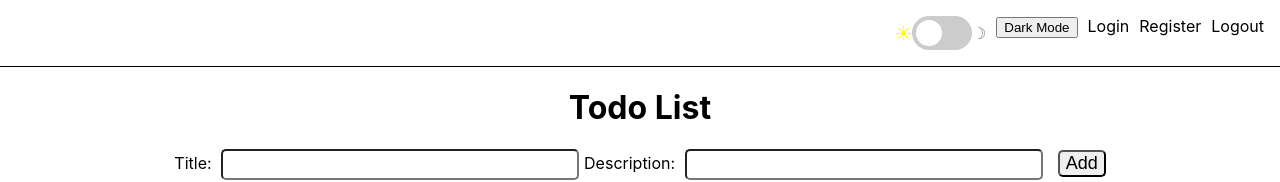
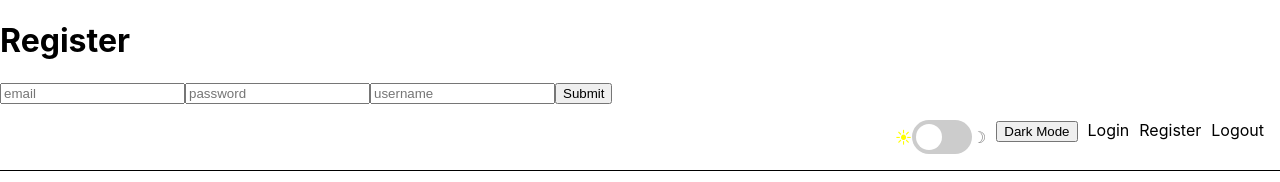
Before and after one commit to impala8012/todolist-fullstack, a React (Create React App) app in the folder client/: page /register in a window 1280 px wide. Shown: the top 182 px of the page. Built offline with nearby package versions, Linux system fonts and the light colour scheme; no server answers; the HTML template or start-up script is replaced by a standard one.

Commit message:
Create Client-side Register page

```diff
--- a/client/package.json
+++ b/client/package.json
@@ -8,6 +8,7 @@
     "@testing-library/user-event": "^12.8.3",
     "react": "^17.0.2",
     "react-dom": "^17.0.2",
+    "react-router-dom": "^5.2.0",
     "react-scripts": "4.0.3",
     "styled-components": "^5.3.0",
     "web-vitals": "^1.1.2"
--- a/client/src/App.js
+++ b/client/src/App.js
@@ -1,5 +1,9 @@
 import React, {Fragment, useState} from 'react'
 import './App.css';
+import {BrowserRouter as Router, Switch, Route, Redirect} from "react-router-dom"
+import Dashboard  from './components/Dashboard';
+import Login from "./components/Login";
+import Register from "./components/Register";
 import InputTodo from './components/InputTodo';
 import ListTodo from './components/ListTodo'
 import Header from "./components/Header";
@@ -9,7 +13,11 @@ import {lightTheme, darkTheme, GlobalStyle} from "./theme"
 
 function App() {
   const [darkMode, setDarkMode] = useState(false);
+  const [isAuthenticate, setIsAuthenticate] = useState(false)
 
+  const setAuth = (boolean) => {
+    setIsAuthenticate(boolean);
+  }
   const themetoggler = () => {
     darkMode ? setDarkMode(false) : setDarkMode(true);
   };
@@ -18,6 +26,43 @@ function App() {
     <Fragment>
       <ThemeProvider theme={darkMode ? darkTheme : lightTheme}>
         <GlobalStyle />
+        <Router>
+          <Switch>
+            <Route
+              exact
+              path="/login"
+              render={(props) =>
+                !isAuthenticate ? (
+                  <Login {...props} setAuth={setAuth} />
+                ) : (
+                  <Redirect to="/dashboard" />
+                )
+              }
+            ></Route>
+            <Route
+              exact
+              path="/register"
+              render={(props) =>
+                !isAuthenticate ? (
+                  <Register {...props} setAuth={setAuth} />
+                ) : (
+                  <Redirect to="/dashboard" />
+                )
+              }
+            ></Route>
+            <Route
+              exact
+              path="/dashboard"
+              render={(props) =>
+                isAuthenticate ? (
+                  <Dashboard {...props} setAuth={setAuth} />
+                ) : (
+                  <Redirect to="/login" />
+                )
+              }
+            ></Route>
+          </Switch>
+        </Router>
         <Header
           themetoggler={themetoggler}
           darkMode={darkMode}
--- /dev/null
+++ b/client/src/components/Dashboard.js
@@ -0,0 +1,11 @@
+import React, { Fragment, useState } from "react";
+
+const Dashboard = () => {
+  return (
+    <Fragment>
+
+    </Fragment>
+  )
+}
+
+export default Dashboard
--- /dev/null
+++ b/client/src/components/Login.js
@@ -0,0 +1,7 @@
+import React, { Fragment, useState } from "react";
+
+const Login = () => {
+  return <Fragment></Fragment>;
+};
+
+export default Login;
--- /dev/null
+++ b/client/src/components/Register.js
@@ -0,0 +1,66 @@
+import React, { Fragment, useState } from "react";
+
+const Register = ({setauth}) => {
+  const [inputs, setInputs] = useState({
+    email: "",
+    password: "",
+    username: "",
+  });
+
+  const { email, password, username } = inputs;
+
+  const handleChange = (e) => {
+    setInputs({...inputs, [e.target.name]: e.target.value})
+  }
+
+  const handleSubmit = async(e) => {
+    e.preventDefault()
+    const body = {email, password, username}
+    try {
+      const response = await fetch("http://localhost:5000/auth/register", {
+        method: "POST",
+        headers: {"Content-Type": "application/json"},
+        body: JSON.stringify(body)
+      });
+
+      const parseResponse = await response.json()
+      // save to the localStorage
+      localStorage.setItem("token", parseResponse.token)
+      setauth(true)
+    } catch (err) {
+      console.log(err.message)
+    }
+
+  }
+  return (
+    <Fragment>
+      <h1>Register</h1>
+      <form onSubmit={handleSubmit}>
+        <input
+          type="email"
+          name="email"
+          placeholder="email"
+          value={email}
+          onChange={handleChange}
+        />
+        <input
+          type="password"
+          name="password"
+          placeholder="password"
+          value={password}
+          onChange={handleChange}
+        />
+        <input
+          type="text"
+          name="username"
+          placeholder="username"
+          value={username}
+          onChange={handleChange}
+        />
+        <button>Submit</button>
+      </form>
+    </Fragment>
+  );
+};
+
+export default Register;
```
Also changed, not shown: 2 other files (tests, documents, lock files or other folders).
